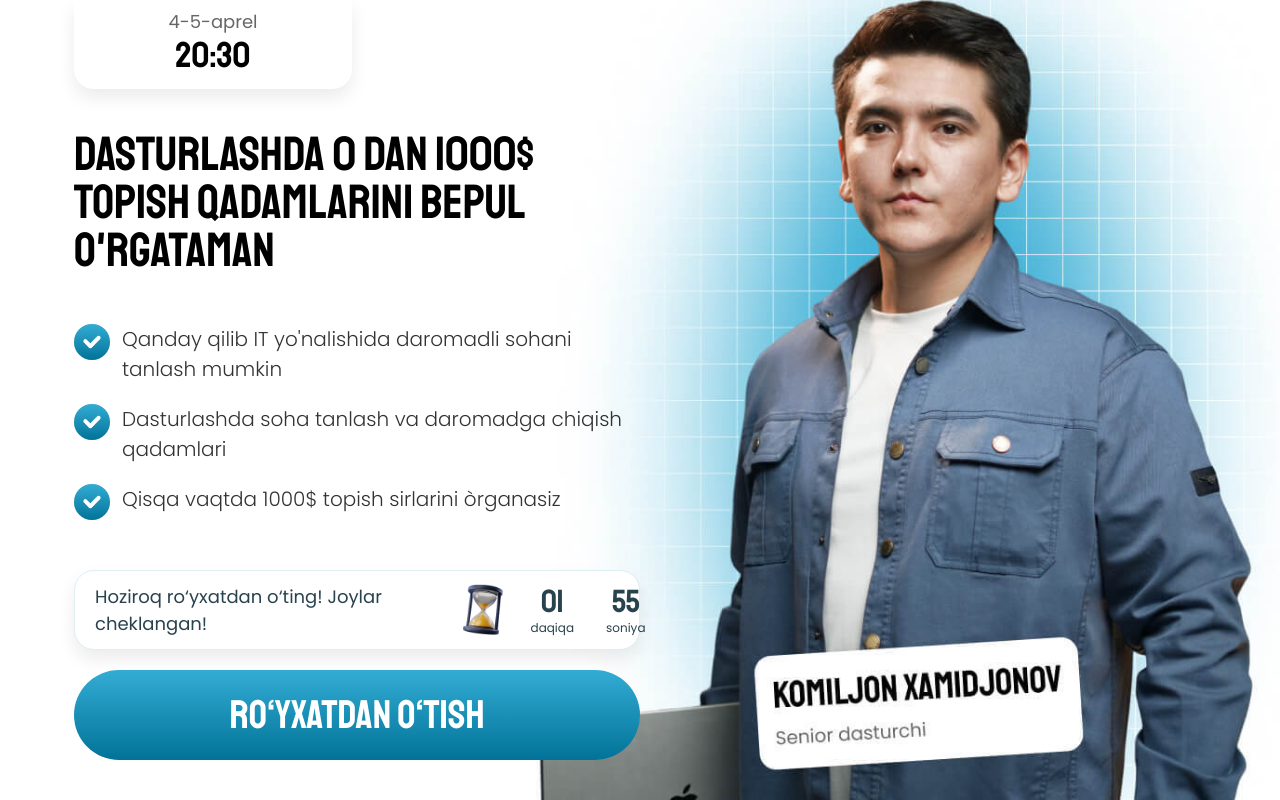
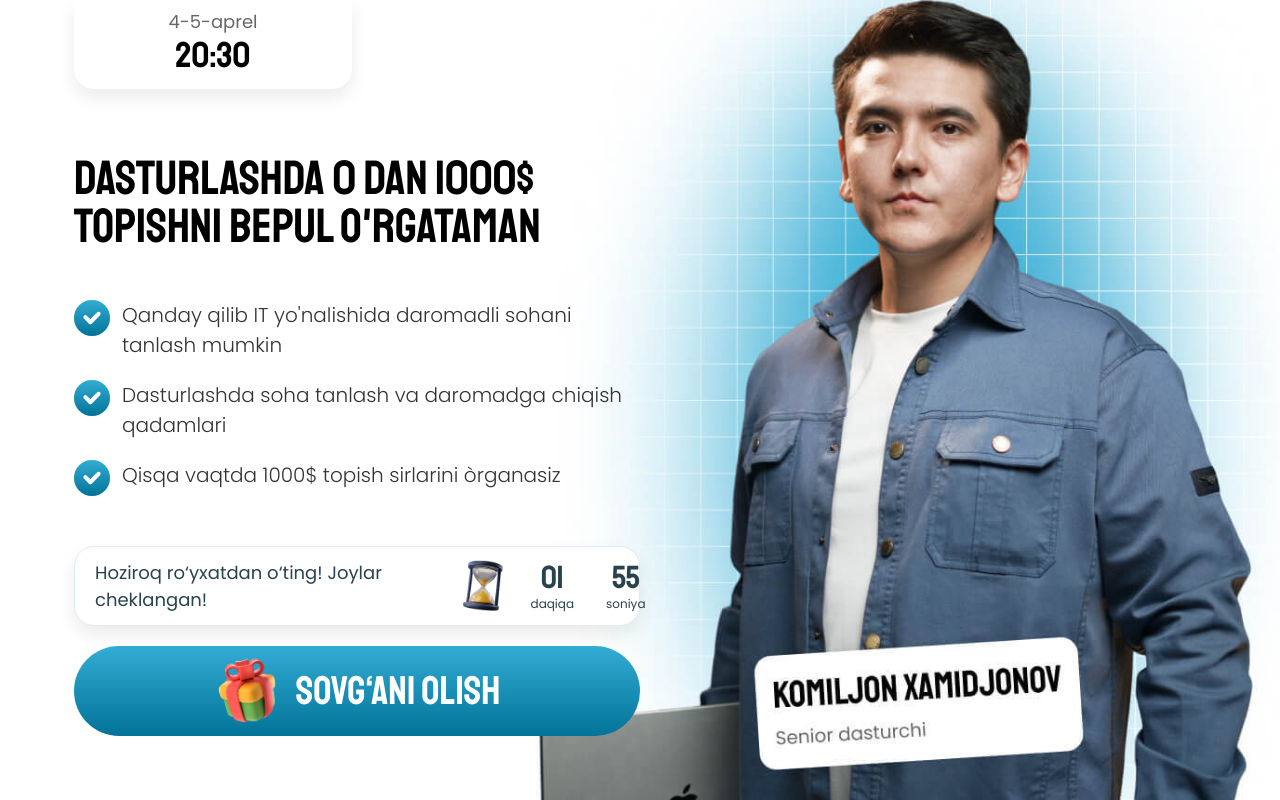
Before and after one commit to sultonbayevogabek/programming-fulfiledu-uz, a website: page index.html in a window 1280 px wide. Drawn offline with Linux system fonts and the light colour scheme; no server answers.

Commit message:
initial commit

```diff
--- a/index.html
+++ b/index.html
@@ -50,7 +50,7 @@
 
     <div class="flex flex-col justify-center gap-[15px] 800px:gap-[30px] 1200px:gap-[50px] grow py-[30px]">
       <h1 class="text-[28px] 800px:text-[36px] 1200px:text-[48px] font-staatliches leading-[1] text-center 1100px:text-left uppercase">
-        Dasturlashda 0 dan 1000$ topish qadamlarini bepul o'rgataman
+        Dasturlashda 0 dan 1000$ topishni BEPUL o'rgataman
       </h1>
 
       <div class="flex flex-col 1100px:hidden">
@@ -59,8 +59,12 @@
         </div>
 
         <div class="flex flex-col gap-[12px] relative">
-          <button class="main-button relative z-[1]" data-main-button>
-            Ro‘yxatdan o‘tish
+          <button class="main-button gap-[12px] relative z-[1]" data-main-button>
+            <span class="gift-container w-[55px] shrink-0">
+              <img class="w-full gift" src="img/gift.png" alt="">
+            </span>
+
+            <span>Sovg‘ani olish</span>
           </button>
 
           <div
@@ -133,8 +137,12 @@
             </div>
           </div>
         </div>
-        <button class="main-button" data-main-button>
-          Ro‘yxatdan o‘tish
+        <button class="main-button gap-[12px]" data-main-button>
+          <span class="gift-container w-[70px] shrink-0">
+            <img class="w-full gift" src="img/gift.png" alt="">
+          </span>
+
+          <span>Sovg‘ani olish</span>
         </button>
       </div>
     </div>
@@ -171,7 +179,7 @@
     <button data-form-button
             class="submit-button"
             type="submit">
-      Yuborish
+      Ro'yxatdan o'tish
     </button>
 
     <img data-modal-close class="w-[12px] 1100px:w-[16px] aspect-square absolute top-[24px] right-[24px] cursor-pointer" src="img/x.svg"
```
